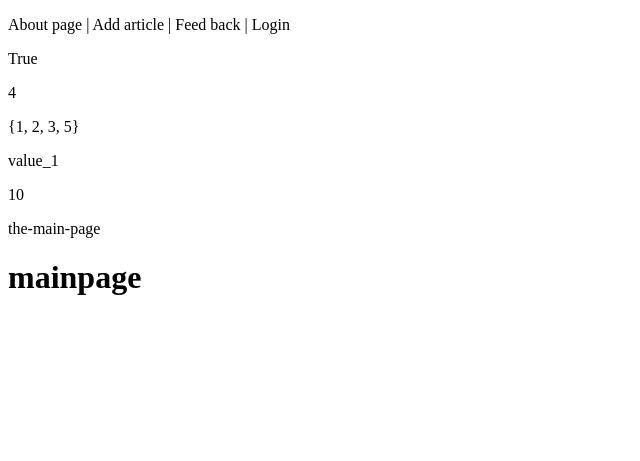
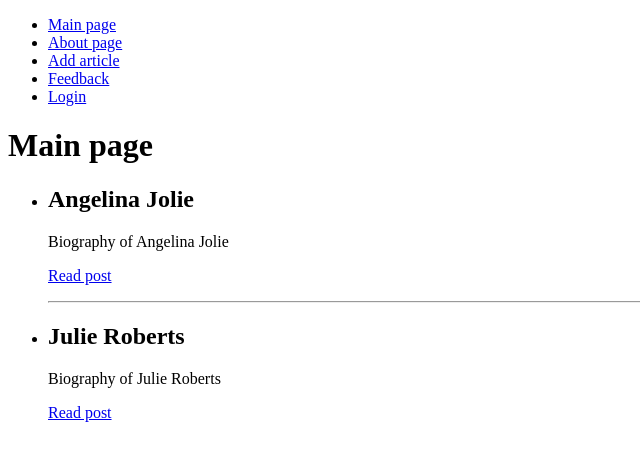
Before and after one commit to ArturAndronov/djangoStudy, a Django app: page / in a window 1280 px wide. Shown: the top 461 px of the page, without its empty margins (0-640 px from the left). Run offline with Django 5.2, Linux system fonts and the light colour scheme.

Commit message:
tags if, for, url

```diff
--- a/sitewomen/women/templates/women/index.html
+++ b/sitewomen/women/templates/women/index.html
@@ -5,13 +5,31 @@
     <title>{{ main_title|default:"Without title" }}</title>
 </head>
 <body>
-    <p>{{ menu|join:" | " }}</p>
-    <p>{{ float|divisibleby:"2" }}</p>
-    <p>{{ lst|length }}</p>
-    <p>{{ set }}</p>
-    <p>{{ dict.key_1 }}</p>
-    <p>{{ obj.a }}</p>
-    <p>{{url}}</p>
-    <h1>{{ title|cut:" "|cut:"?" }}</h1>
+    <ul>
+        <li>
+            <a href="{% url 'home' %}">Main page</a>
+            {% for m in menu %}
+                {% if not forloop.last %}<li>{% else %}<li class="last">{% endif %}
+                    <a href="{% url m.url_name %}">{{ m.title }}</a>
+                </li>
+            {%endfor%}
+        </li>
+    </ul>
+    <h1>{{ title }}</h1>
+
+    <ul>
+        {% for p in posts %}
+        {% if p.is_published %}
+            <li>
+                <h2>{{ p.title }}</h2>
+                <p>{{ p.content }}</p>
+                <p><a href="{% url 'post' p.id %}">Read post</a></p>
+                {% if not forloop.last %}
+                <hr>
+                {% endif %}
+            </li>
+        {%endif%}
+        {%endfor%}
+    </ul>
 </body>
 </html>
--- a/sitewomen/women/urls.py
+++ b/sitewomen/women/urls.py
@@ -7,7 +7,8 @@
 urlpatterns = [
     path('', views.index, name='home'),   #http://127.0.0.1:8000
     path('about/', views.about, name='about'),
-    path('cats/<int:cat_id>/', views.categories, name='cats_id'), #http://127.0.0.1:8000/cats/2/
-    path('cats/<slug:cat_slug>/', views.categories_by_slug, name='cats'),  # http://127.0.0.1:8000/cats/fgag/
-    path('archive/<year4:year>/', views.archive, name='archive'),
+    path('addpage/', views.addpage, name='add_page'),
+    path('contact/', views.contact, name='contact'),
+    path('login/', views.login, name='login'),
+    path('post/<int:post_id>/', views.show_post, name='post')
 ]
--- a/sitewomen/women/views.py
+++ b/sitewomen/women/views.py
@@ -4,25 +4,29 @@
 from django.urls import reverse
 from django.template.loader import render_to_string
 
-menu = ["About page", "Add article", "Feed back", "Login"]
+menu = [
+    {'title': 'About page', 'url_name': 'about'},
+    {'title': 'Add article', 'url_name': 'add_page'},
+    {'title': 'Feedback', 'url_name': 'contact'},
+    {'title': 'Login', 'url_name': 'login'}
+]
+
+data_db = [
+    {'id': 1, 'title': ' Angelina Jolie', 'content': 'Biography of Angelina Jolie', 'is_published': True},
+    {'id': 2, 'title': 'Margo Robie', 'content': 'Biography of Margo Robie', 'is_published': False},
+    {'id': 3, 'title': 'Julie Roberts', 'content': 'Biography of Julie Roberts', 'is_published': True},
+]
 
 class MyClass:
     def __init__(self, a,b):
         self.a = a
         self.b = b
 
-def index(request): #HttpRequest
-    # t = render_to_string("women/index.html")
-    # return HttpResponse(t)
+def index(request):
     data = {
-        'title': 'main page?',
+        'title': 'Main page',
         'menu': menu,
-        'float': 28.56,
-        'lst': [1, 2, 'abc', True],
-        'set': {1,2,3,2,5},
-        'dict': {'key_1': 'value_1', 'key_2': 'value_2'},
-        'obj': MyClass(10,20),
-        'url': slugify("The main page")
+        'posts': data_db,
             }
     return render(request, "women/index.html", context = data)
 
@@ -32,17 +36,14 @@
 def categories(request, cat_id):
     return HttpResponse(f"<h1>Categories</h1><p>id: {cat_id}</p>")
 
-def categories_by_slug(request, cat_slug):
-    if(request.GET):
-        print(request.GET)
-    return HttpResponse(f"<h1>Статьи по категориям</h1><p>slug: {cat_slug}</p>")
+def show_post(request, post_id):
+    return HttpResponse(f"displaying an article with id = {post_id}")
 
-def archive(request, year):
-    if year > 2023:
-        uri = reverse('cats', args=('sport', ))
-        return HttpResponsePermanentRedirect(uri)
-
-    return HttpResponse(f"<h1>Архив по годам</h1><p>{year}</p>")
-
+def addpage(request):
+    return HttpResponse("adding article")
+def contact(request):
+    return HttpResponse("Feedback")
+def login(request):
+    return HttpResponse("Authorization")
 def page_not_found(request, exception):
     return HttpResponseNotFound("Page not found")
```
